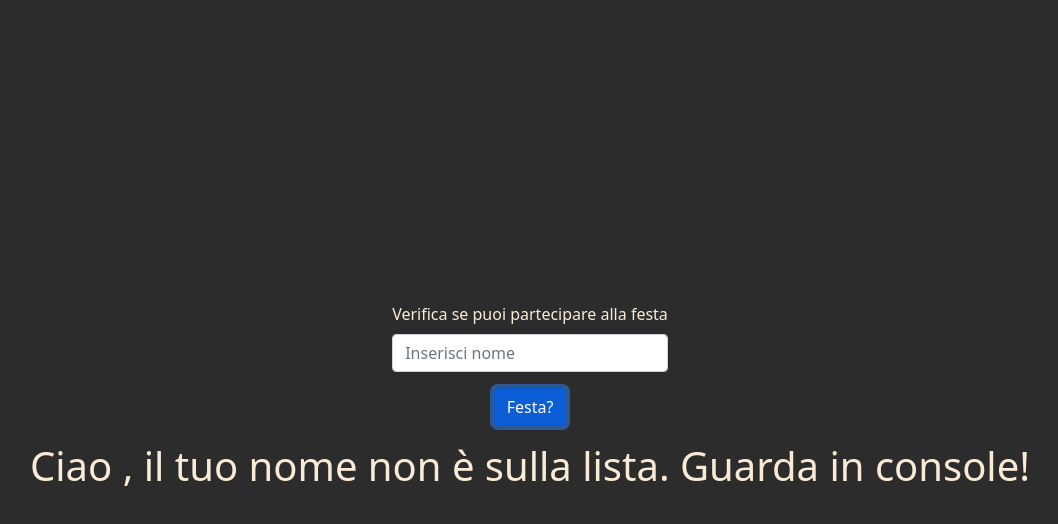
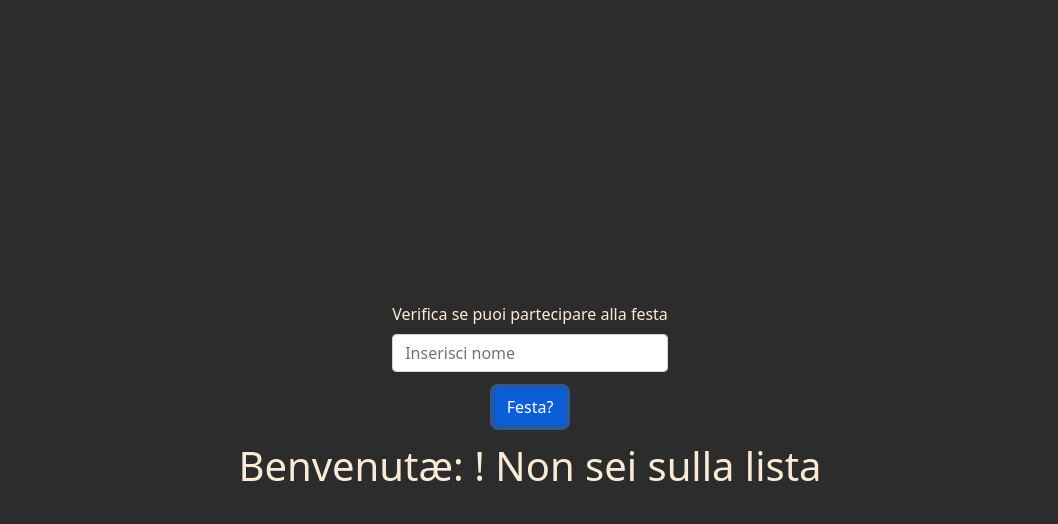
Before and after one commit to Mandrake091/js-jsnacks-blocco-1, a plain HTML site: page jsnack1/index.html in a window 1280 px wide. Both pictures are taken after a click on the button "Festa?". Shown: the whole page, without its empty margins (110-1168 px from the left). Drawn offline with nearby package versions, Linux system fonts and the light colour scheme.

Commit message:
improvements

```diff
--- a/jsnack1/script.js
+++ b/jsnack1/script.js
@@ -1,35 +1,53 @@
-const listaInvitati = ["Paolo", "Marco", "Boolean", "Giacomo"];
+let listaInvitati = ["Paolo", "Marco", "Boolean", "Giacomo", "Deloitte", "Accenture", "CapGemini"];
 
-buttonFesta = document.getElementById("button").addEventListener("click", getInputValue);
+let buttonFesta = document.getElementById("button").addEventListener("click", getInputValue);
 
 let input = document.getElementById('input');
 
 let h1 = document.getElementById('result');
 
-let index = 0;
-let checkName = false;
+
+
 
 console.log(input.value, listaInvitati);
 
+//  function getInputValue() {
+//      let checkName = false;
+//      for (let i = 0; i < listaInvitati.length; i++) {
+//          if (input.value === listaInvitati[i]) {
+//              checkName = true;
+//          }
+//      }
+
+//      if (checkName) {
+//          h1.innerText = ("Benvenutæ: " + input.value + '!' + " Sei pronto a fare festa?");
+
+//      } else {
+//          h1.innerText = ("Benvenutæ: " + input.value + '!' + " Non sei tra gli invitati. Guarda in console.");
+//      }
+//  }
+
 function getInputValue() {
+    let index = 0;
+    let checkName = false;
 
-    for (let i = 0; !checkName && i < listaInvitati.length; i++) {
-
-        if (input.value == listaInvitati[i]) {
-
-            h1.innerText = ("Benvenutæ: " + input.value+'!' + " Sei pronto a fare festa?");
+    while (!checkName && index < listaInvitati.length) {
+        if (input.value == listaInvitati[index]) {
             checkName = true;
-        } else {
-            h1.innerText = ("Ciao " + input.value + ", il tuo nome non è sulla lista. Guarda in console!");
-
+            h1.innerText = ("Benvenutæ: " + input.value + '!' + " Sei pronto a fare festa?");
         }
+        index++
+    }if(!checkName){
+        h1.innerText = ("Benvenutæ: " + input.value + '!' + " Non sei sulla lista");
 
     }
 }
 
-input.addEventListener("keyup", function(event) {
+
+
+input.addEventListener("keyup", function (event) {
     if (event.keyCode === 13) {
-      event.preventDefault();
-      button = document.getElementById("button").click();
+        event.preventDefault();
+        buttonFesta = document.getElementById("button").click();
     }
 });
```
Also changed, not shown: jsnack2/script.js (+29 -3 lines), jsnack3/index.html (+0 -1 lines).
